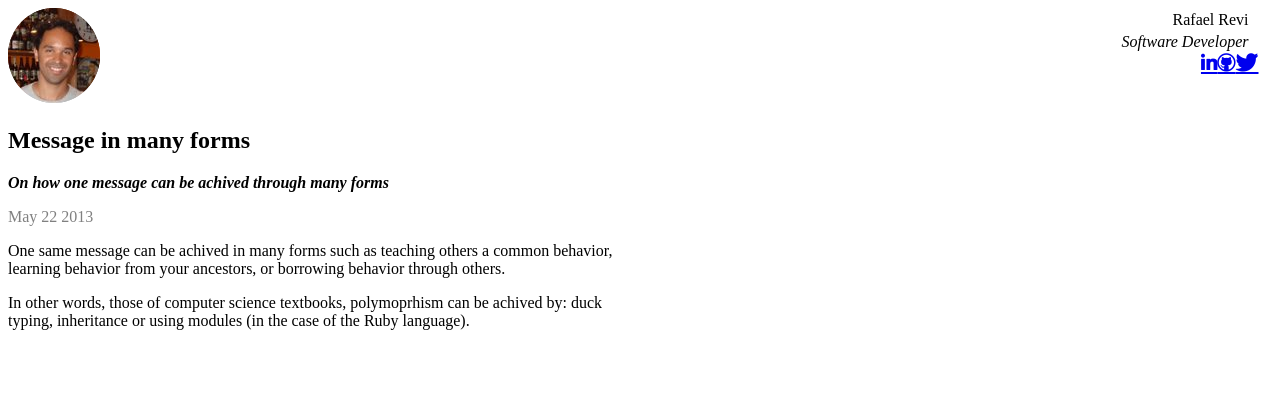
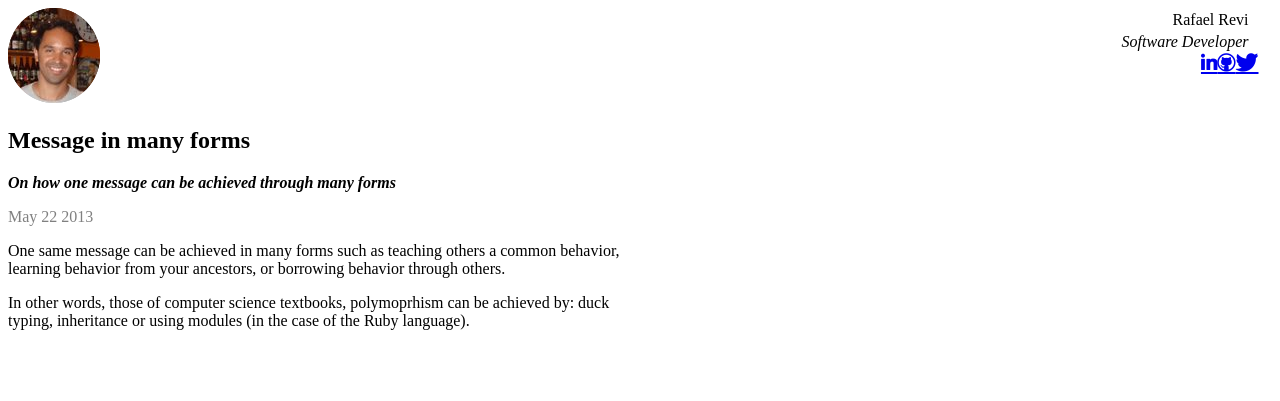
Before and after one commit to rrevi/rrevi.github.io, a Jekyll site: the page built from _posts/2013-05-22-messages-having-many-forms.md, in a window 1280 px wide. Shown: the top 401 px of the page. Built offline with Jekyll 4.4.1, drawn with Linux system fonts in a browser that asks for light colours; nearby versions of some CDN libraries.

Commit message:
Updated 2013-05-22-messages-having-many-forms.md

```diff
--- a/_posts/2013-05-22-messages-having-many-forms.md
+++ b/_posts/2013-05-22-messages-having-many-forms.md
@@ -2,10 +2,10 @@
 published: true
 layout: post
 title: Message in many forms
-intro: On how one message can be achived through many forms
+intro: On how one message can be achieved through many forms
 
 ---
 
-One same message can be achived in many forms such as teaching others a common behavior, learning behavior from your ancestors, or borrowing behavior through others.
+One same message can be achieved in many forms such as teaching others a common behavior, learning behavior from your ancestors, or borrowing behavior through others.
 
-In other words, those of computer science textbooks, polymoprhism can be achived by: duck typing, inheritance or using modules \(in the case of the Ruby language\).
+In other words, those of computer science textbooks, polymoprhism can be achieved by: duck typing, inheritance or using modules \(in the case of the Ruby language\).
```
